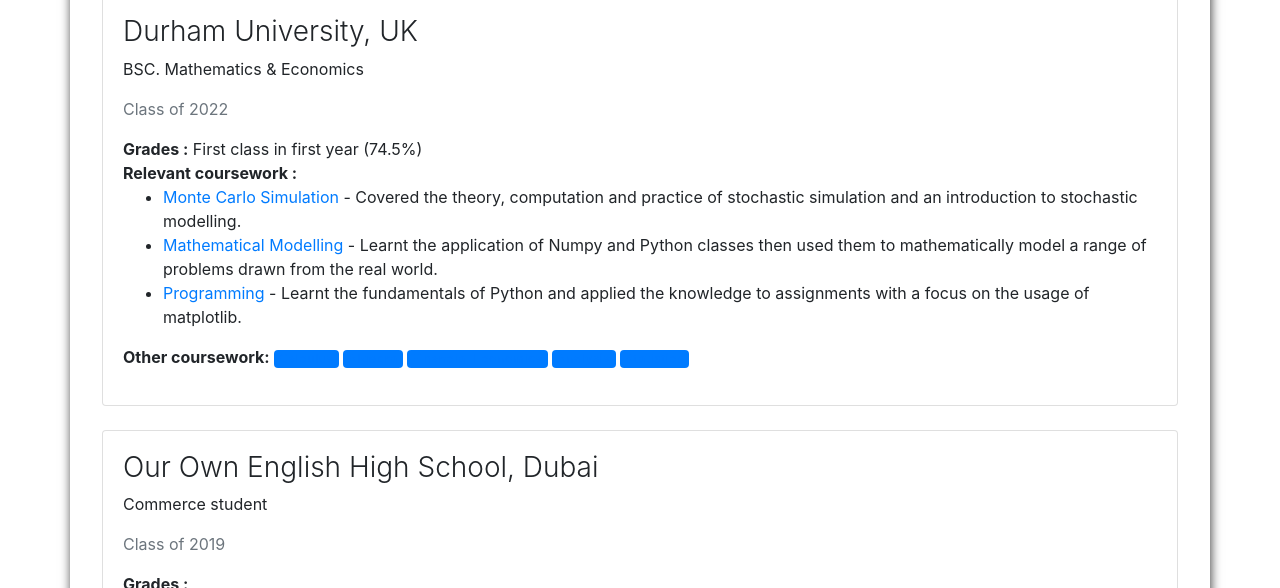
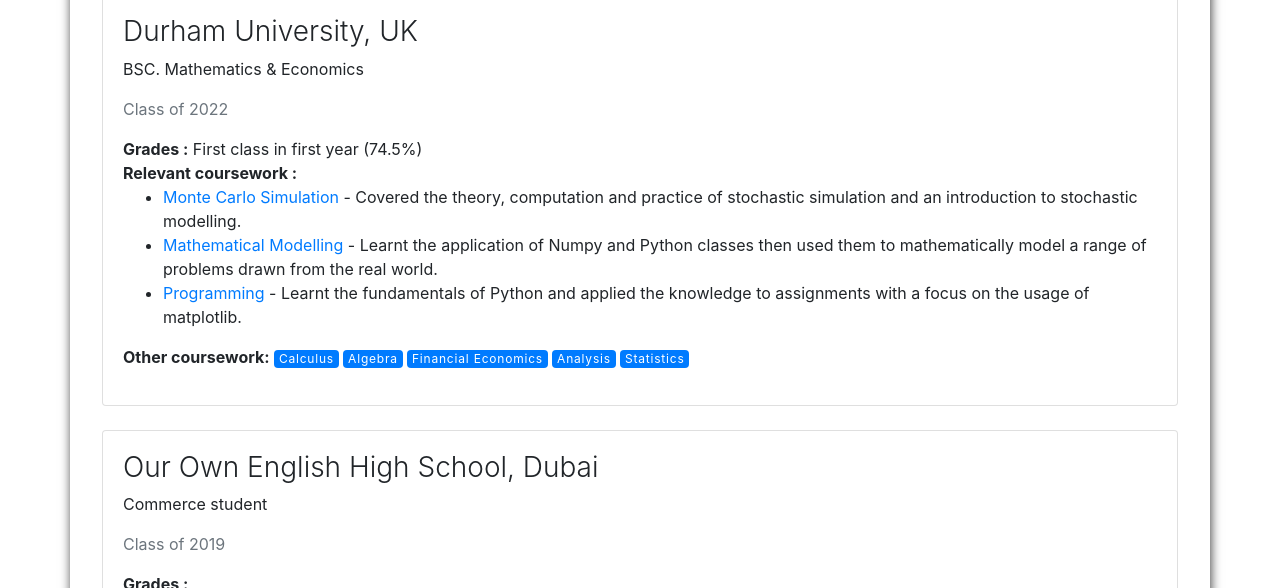
Before and after one commit to ananyajai/cv, a plain HTML site: page index.html in a window 1280 px wide. Shown: the part 512-1100 px from the top of the page. Drawn offline with nearby package versions, Linux system fonts and the light colour scheme.

Commit message:
Deploying to gh-pages from  @ 8a0eecaf8fbee2fe4db9c995bb5af60e1c11dd7a 🚀

```diff
--- a/index.html
+++ b/index.html
@@ -149,11 +149,11 @@
 
             <p>
                 <b>Other coursework:</b>
-                <span class="badge badge-primary"><a href="https://www.dur.ac.uk/mathematical.sciences/teaching/2019modules/math1061/">Calculus</a></span>
-                <span class="badge badge-primary"><a href="https://www.dur.ac.uk/mathematical.sciences/teaching/2018modules/math2581/">Algebra</a></span>
-                <span class="badge badge-primary"><a href="https://www.dur.ac.uk/faculty.handbook/module_description/?year=2020&module_code=ECON2101">Financial Economics</a></span>
-                <span class="badge badge-primary"><a href="https://www.dur.ac.uk/mathematical.sciences/teaching/2017modules/math1051/">Analysis</a></span>
-                <span class="badge badge-primary"><a href="https://www.dur.ac.uk/faculty.handbook/module_description/?year=2020&module_code=MATH1617">Statistics</a></span>
+                <span class="badge badge-primary">Calculus</span>
+                <span class="badge badge-primary">Algebra</span>
+                <span class="badge badge-primary">Financial Economics</span>
+                <span class="badge badge-primary">Analysis</span>
+                <span class="badge badge-primary">Statistics</span>
             </p>
         </div>
     </div>
```
Also changed, not shown: 1 other file.
